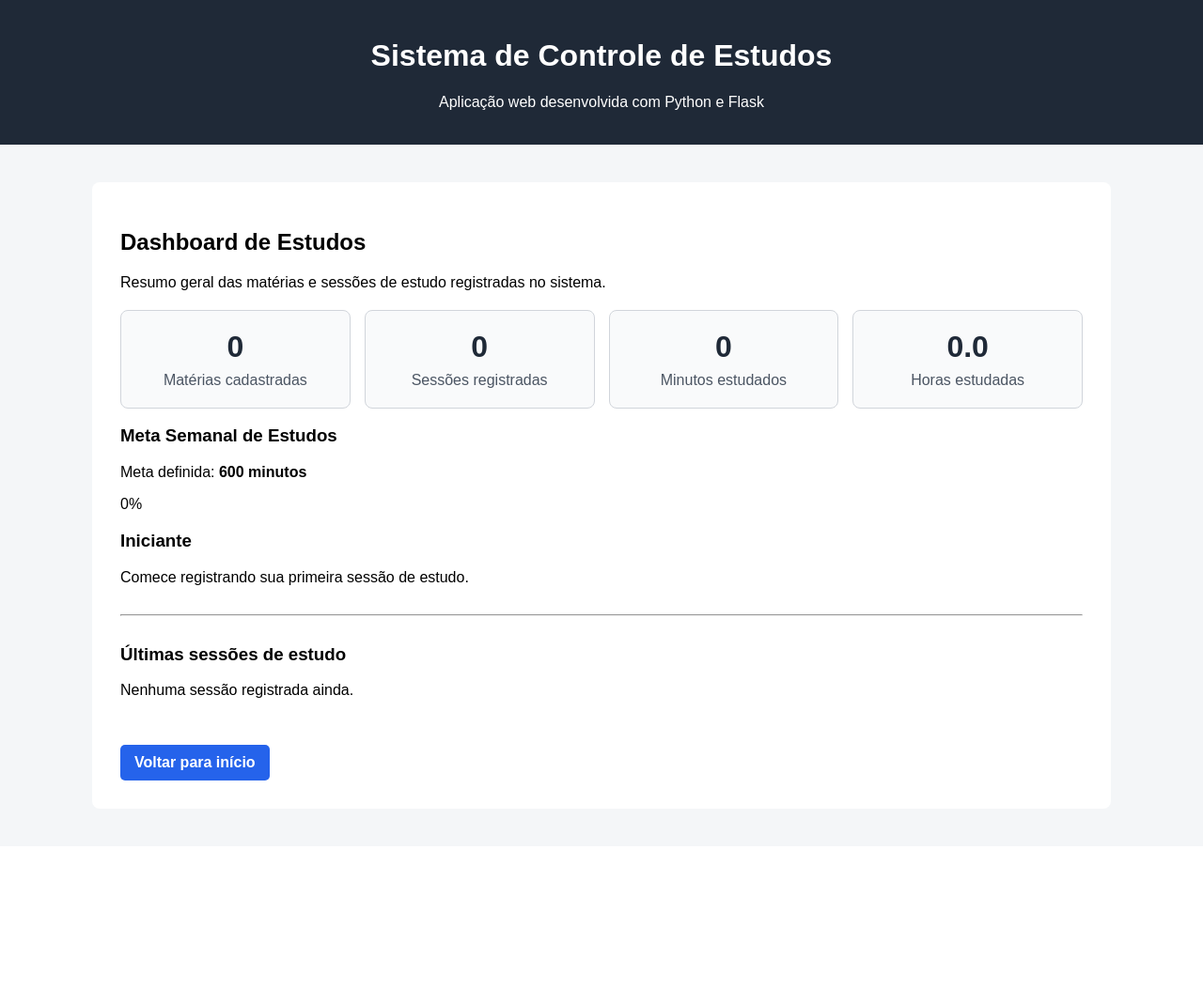
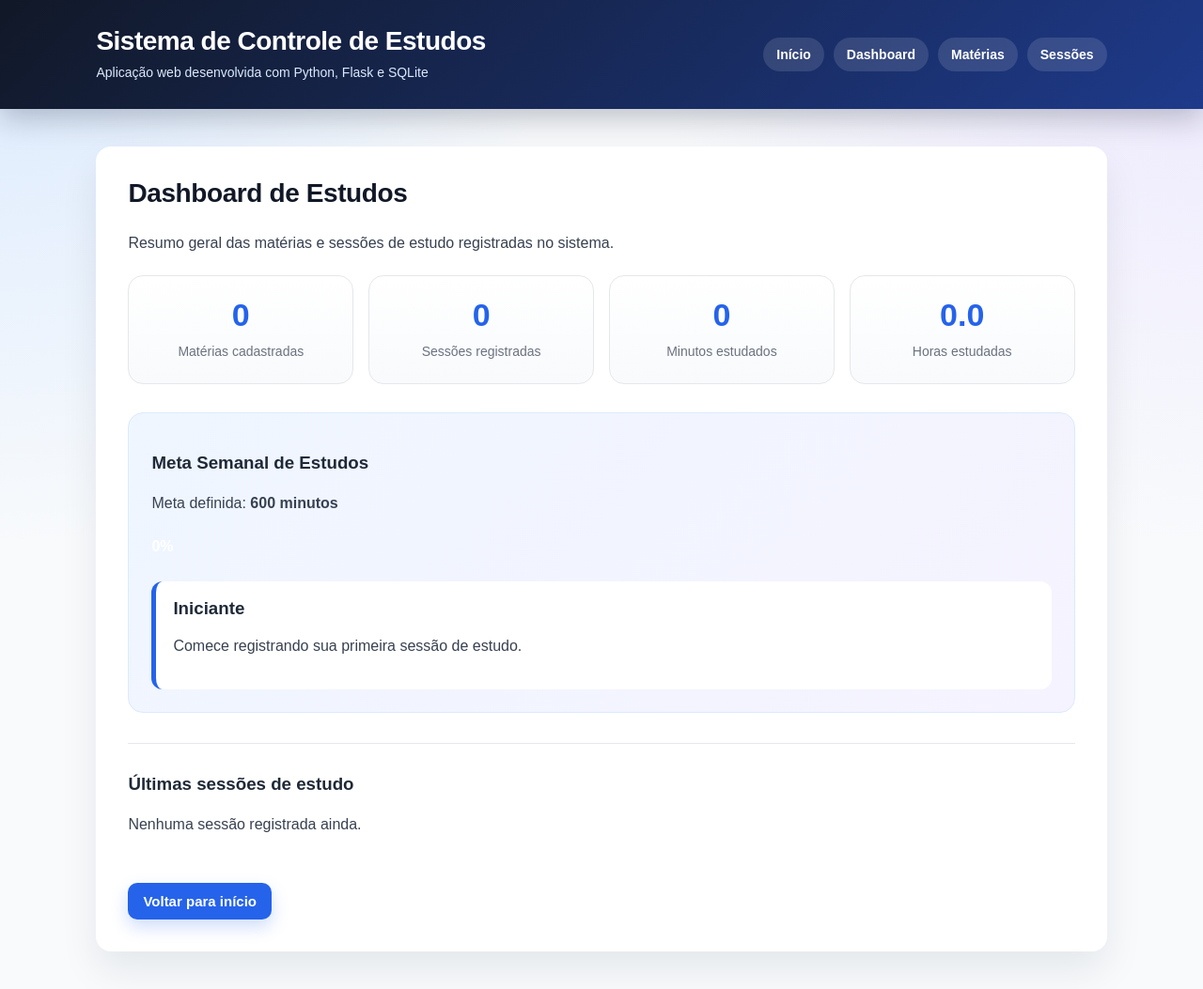
Before and after one commit to gabsoares0/sistema-controle-estudos, a Flask app: page /dashboard in a window 1280 px wide. Shown: the whole page at 94% size. Before the commit the page ends 831 px from the top, so only its background shows below. Run offline with Flask 3, Linux system fonts and the light colour scheme; data that the repository does not hold is empty.

Commit message:
Melhora interface visual da aplicacao

```diff
--- a/templates/base.html
+++ b/templates/base.html
@@ -5,126 +5,291 @@
     <title>Sistema de Controle de Estudos</title>
 
     <style>
+        :root {
+            --primary: #2563eb;
+            --primary-dark: #1d4ed8;
+            --secondary: #4b5563;
+            --danger: #dc2626;
+            --danger-dark: #b91c1c;
+            --background: #eef2ff;
+            --surface: #ffffff;
+            --text: #111827;
+            --muted: #6b7280;
+            --border: #e5e7eb;
+            --radius: 16px;
+            --shadow: 0 20px 40px rgba(15, 23, 42, 0.08);
+        }
+
+        * {
+            box-sizing: border-box;
+        }
+
         body {
             font-family: Arial, sans-serif;
-            background-color: #f4f6f8;
+            background:
+                radial-gradient(circle at top left, #dbeafe, transparent 35%),
+                radial-gradient(circle at top right, #ede9fe, transparent 35%),
+                #f8fafc;
             margin: 0;
             padding: 0;
+            color: var(--text);
         }
 
         header {
-            background-color: #1f2937;
+            background: linear-gradient(135deg, #111827, #1e3a8a);
             color: white;
-            padding: 20px;
-            text-align: center;
+            padding: 28px 8%;
+            box-shadow: 0 10px 30px rgba(15, 23, 42, 0.25);
+        }
+
+        .topbar {
+            display: flex;
+            align-items: center;
+            justify-content: space-between;
+            gap: 20px;
+            flex-wrap: wrap;
+        }
+
+        .brand h1 {
+            margin: 0;
+            font-size: 28px;
+            letter-spacing: -0.5px;
+        }
+
+        .brand p {
+            margin: 6px 0 0;
+            color: #dbeafe;
+            font-size: 14px;
+        }
+
+        nav {
+            display: flex;
+            gap: 10px;
+            flex-wrap: wrap;
+        }
+
+        nav a {
+            color: white;
+            background-color: rgba(255, 255, 255, 0.12);
+            padding: 10px 14px;
+            border-radius: 999px;
+            font-size: 14px;
+            transition: 0.2s;
+        }
+
+        nav a:hover {
+            background-color: rgba(255, 255, 255, 0.22);
+            transform: translateY(-1px);
         }
 
         main {
-            width: 80%;
+            width: 84%;
+            max-width: 1180px;
             margin: 40px auto;
-            background-color: white;
-            padding: 30px;
-            border-radius: 8px;
+            background-color: var(--surface);
+            padding: 34px;
+            border-radius: var(--radius);
+            box-shadow: var(--shadow);
+            animation: fadeIn 0.35s ease-in-out;
+        }
+
+        h2 {
+            margin-top: 0;
+            font-size: 28px;
+            letter-spacing: -0.4px;
+        }
+
+        h3 {
+            color: #1f2937;
+        }
+
+        p {
+            line-height: 1.6;
+            color: #374151;
         }
 
         a {
-            color: #2563eb;
+            color: var(--primary);
             text-decoration: none;
             font-weight: bold;
         }
 
         .button {
-            display: inline-block;
-            background-color: #2563eb;
+            display: inline-flex;
+            align-items: center;
+            justify-content: center;
+            background-color: var(--primary);
             color: white;
-            padding: 10px 15px;
-            border-radius: 5px;
+            padding: 11px 16px;
+            border-radius: 10px;
             margin-top: 15px;
+            border: none;
+            cursor: pointer;
+            font-size: 15px;
+            font-weight: bold;
+            transition: 0.2s;
+            box-shadow: 0 8px 18px rgba(37, 99, 235, 0.22);
         }
 
-                form {
+        .button:hover {
+            background-color: var(--primary-dark);
+            transform: translateY(-1px);
+            box-shadow: 0 12px 22px rgba(37, 99, 235, 0.28);
+        }
+
+        .secondary {
+            background-color: var(--secondary);
+            box-shadow: none;
+        }
+
+        .secondary:hover {
+            background-color: #374151;
+        }
+
+        .danger {
+            background-color: var(--danger);
+            box-shadow: none;
+        }
+
+        .danger:hover {
+            background-color: var(--danger-dark);
+        }
+
+        form {
             display: flex;
             flex-direction: column;
             gap: 10px;
         }
 
-        input, textarea, select {
-            padding: 10px;
-            border: 1px solid #d1d5db;
-            border-radius: 5px;
-            font-size: 16px;
+        label {
+            font-weight: bold;
+            color: #374151;
+            margin-top: 8px;
         }
 
-        button {
-            border: none;
-            cursor: pointer;
-            font-size: 16px;
+        input, textarea, select {
+            padding: 12px;
+            border: 1px solid var(--border);
+            border-radius: 10px;
+            font-size: 15px;
+            outline: none;
+            transition: 0.2s;
+            background-color: #f9fafb;
+        }
+
+        input:focus, textarea:focus, select:focus {
+            border-color: var(--primary);
+            background-color: white;
+            box-shadow: 0 0 0 4px rgba(37, 99, 235, 0.12);
         }
 
         table {
             width: 100%;
             border-collapse: collapse;
-            margin-top: 15px;
+            margin-top: 18px;
+            overflow: hidden;
+            border-radius: 12px;
+            box-shadow: 0 0 0 1px var(--border);
         }
 
         th, td {
-            border: 1px solid #d1d5db;
-            padding: 10px;
+            border-bottom: 1px solid var(--border);
+            padding: 13px;
             text-align: left;
+            vertical-align: top;
         }
 
         th {
             background-color: #f3f4f6;
+            color: #374151;
+            font-size: 14px;
+        }
+
+        tr:hover td {
+            background-color: #f9fafb;
+        }
+
+        tr:last-child td {
+            border-bottom: none;
         }
 
         hr {
-            margin: 30px 0;
+            border: none;
+            border-top: 1px solid var(--border);
+            margin: 32px 0;
         }
 
-                .cards {
+        .cards {
             display: grid;
             grid-template-columns: repeat(4, 1fr);
-            gap: 15px;
-            margin-top: 20px;
+            gap: 16px;
+            margin-top: 22px;
         }
 
         .card {
-            background-color: #f9fafb;
-            border: 1px solid #d1d5db;
-            border-radius: 8px;
-            padding: 20px;
+            background: linear-gradient(180deg, #ffffff, #f8fafc);
+            border: 1px solid var(--border);
+            border-radius: 16px;
+            padding: 22px;
             text-align: center;
+            transition: 0.2s;
+        }
+
+        .card:hover {
+            transform: translateY(-3px);
+            box-shadow: 0 15px 30px rgba(15, 23, 42, 0.08);
         }
 
         .card h3 {
-            font-size: 32px;
+            font-size: 34px;
             margin: 0;
-            color: #1f2937;
+            color: var(--primary);
         }
 
         .card p {
             margin: 8px 0 0;
-            color: #4b5563;
+            color: var(--muted);
+            font-size: 14px;
         }
 
-            .danger {
-            background-color: #dc2626;
+        .progress-section {
+            margin-top: 30px;
+            background: linear-gradient(135deg, #eff6ff, #f5f3ff);
+            border: 1px solid #dbeafe;
+            border-radius: 16px;
+            padding: 24px;
         }
 
-        .danger:hover {
-            background-color: #b91c1c;
+        .progress-bar {
+            width: 100%;
+            background-color: #e5e7eb;
+            border-radius: 999px;
+            overflow: hidden;
+            margin-top: 12px;
+            height: 34px;
         }
 
-        td form {
-            margin: 0;
+        .progress-fill {
+            background: linear-gradient(90deg, #2563eb, #7c3aed);
+            color: white;
+            text-align: center;
+            padding: 8px 0;
+            font-weight: bold;
+            height: 100%;
+            transition: width 0.4s ease;
         }
 
-            .secondary {
-            background-color: #4b5563;
+        .level-box {
+            margin-top: 20px;
+            padding: 18px;
+            border-left: 5px solid var(--primary);
+            background-color: white;
+            border-radius: 12px;
         }
 
-        .secondary:hover {
-            background-color: #374151;
+        .level-box h3 {
+            margin-top: 0;
+            margin-bottom: 6px;
         }
 
         .actions {
@@ -135,20 +300,80 @@
         }
 
         .actions form {
+            display: inline;
             margin: 0;
         }
 
         .actions .button {
             margin-top: 0;
+            padding: 9px 12px;
+            font-size: 14px;
         }
 
+        @keyframes fadeIn {
+            from {
+                opacity: 0;
+                transform: translateY(8px);
+            }
+
+            to {
+                opacity: 1;
+                transform: translateY(0);
+            }
+        }
+
+        @media (max-width: 900px) {
+            main {
+                width: 92%;
+                padding: 24px;
+            }
+
+            .cards {
+                grid-template-columns: repeat(2, 1fr);
+            }
+
+            table {
+                font-size: 14px;
+            }
+        }
+
+        @media (max-width: 600px) {
+            .topbar {
+                align-items: flex-start;
+                flex-direction: column;
+            }
+
+            .cards {
+                grid-template-columns: 1fr;
+            }
+
+            main {
+                width: 94%;
+                margin: 24px auto;
+            }
+
+            th, td {
+                padding: 10px;
+            }
+        }
     </style>
 </head>
 <body>
 
 <header>
-    <h1>Sistema de Controle de Estudos</h1>
-    <p>Aplicação web desenvolvida com Python e Flask</p>
+    <div class="topbar">
+        <div class="brand">
+            <h1>Sistema de Controle de Estudos</h1>
+            <p>Aplicação web desenvolvida com Python, Flask e SQLite</p>
+        </div>
+
+        <nav>
+            <a href="/">Início</a>
+            <a href="/dashboard">Dashboard</a>
+            <a href="/materias">Matérias</a>
+            <a href="/sessoes">Sessões</a>
+        </nav>
+    </div>
 </header>
 
 <main>
```
